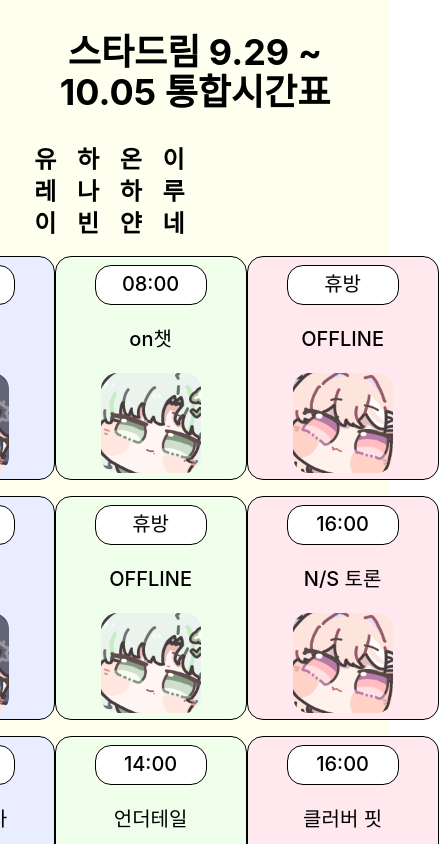
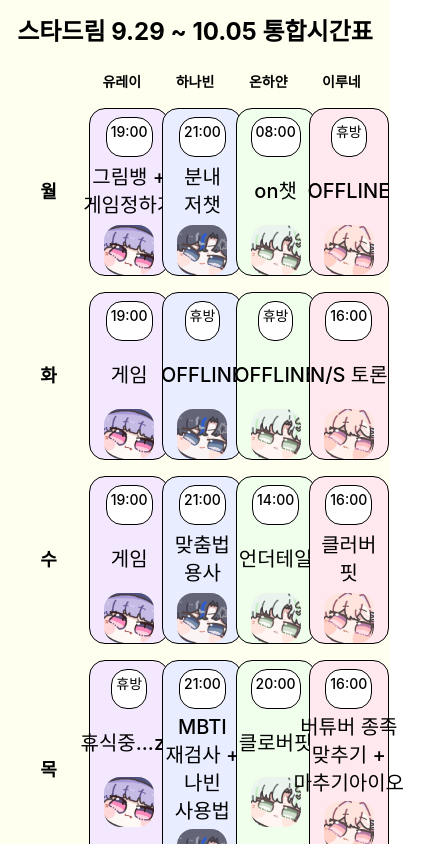
Before and after one commit to Lacheln1/StarDream-schedule-web, a React (Vite) app: page / in a window 390 px wide. Shown: the top 844 px of the page, 439 px wide, since content can reach past the window. Built offline with nearby package versions, Linux system fonts and the light colour scheme; a web font is replaced by a local one.

Commit message:
design: 모바일 레이아웃 수정
폰트 크기 조절 및 배치 수정중

```diff
--- a/src/Layouts/MobileLayout.tsx
+++ b/src/Layouts/MobileLayout.tsx
@@ -19,32 +19,35 @@ interface MobileLayoutProps {
 
 const MobileLayout = ({ days, streamers, weeklyDate }: MobileLayoutProps) => {
     return (
-        <div className="min-h-screen bg-[#feffef] p-8 ">
-            <div className="max-w-[1800px] mx-auto">
-                <h1 className="text-4xl font-bold text-center mb-8">
+        <div className="min-h-screen bg-[#feffef] p-4">
+            <div className="max-w-full mx-auto">
+                <h1 className="text-2xl font-bold text-center mb-6">
                     스타드림 {weeklyDate} 통합시간표
                 </h1>
 
-                <div className="grid grid-cols-8 gap-4 mb-4">
+                <div className="grid grid-cols-5 gap-2 mb-4">
+                    {/* 그리드 열 개수 맞추기 위한 태그 */}
+                    <div aria-hidden="true"></div>
                     {streamers.map((streamer) => (
-                        <div key={streamer.name} className="text-center font-bold text-2xl">
+                        <div key={streamer.name} className="text-center font-bold text-sm">
                             {streamer.name}
                         </div>
                     ))}
                 </div>
 
                 {days.map((day) => (
-                    <div key={day.key} className="grid grid-cols-8 gap-4 mb-4">
-                        <div className="flex items-center justify-center">
-                            <div className="font-bold text-xl">{day.label}</div>
-                            {streamers.map((streamer) => (
-                                <Card
-                                    key={`${streamer.name}-${day.key}`}
-                                    schedule={streamer.schedule}
-                                    day={day.key}
-                                />
-                            ))}
+                    <div key={day.key} className="grid grid-cols-5 gap-2 mb-4">
+                        <div className="flex items-center justify-center ">
+                            <div className="font-bold text-lg">{day.label}</div>
                         </div>
+
+                        {streamers.map((streamer) => (
+                            <Card
+                                key={`${day.key}-${streamer.name}`}
+                                schedule={streamer.schedule}
+                                day={day.key}
+                            />
+                        ))}
                     </div>
                 ))}
             </div>
--- a/src/components/Card.tsx
+++ b/src/components/Card.tsx
@@ -23,7 +23,7 @@ const Card = ({ schedule, day }: CardProps) => {
         <div className="wrapper flex">
             <motion.div
                 whileHover={{ y: -5, boxShadow: "0 8px 20px rgba(0,0,0,0.3)" }}
-                className="border rounded-2xl text-center w-48 h-56 flex flex-col "
+                className=" border rounded-2xl text-center min-w-20  lg:w-48 lg:h-56 flex flex-col "
                 style={{
                     transformStyle: "preserve-3d",
                     backgroundColor: `${schedule.personalColor}`,
@@ -37,8 +37,8 @@ const Card = ({ schedule, day }: CardProps) => {
                     style={{ display: flip ? "flex" : "none" }}
                 >
                     <div className="time-container flex justify-center min-h-10 mt-2">
-                        <div className="border rounded-2xl w-28 p-1 bg-white">
-                            <div className="time text-xl">
+                        <div className="border rounded-2xl lg:w-28 p-1 bg-white">
+                            <div className="time text-sm lg:text-xl">
                                 {daySchedule.time ? daySchedule.time : `휴방`}
                             </div>
                         </div>
@@ -49,7 +49,7 @@ const Card = ({ schedule, day }: CardProps) => {
                     </div>
 
                     <div className="chracterimage-container flex justify-center ">
-                        <div className="w-[100px] h-[100px] flex items-center justify-center ">
+                        <div className="w-[50px] h-[50px] lg:w-[100px] lg:h-[100px] flex items-center justify-center ">
                             <img
                                 src={schedule.profileImg}
                                 alt="멤버프로필사진"
```
